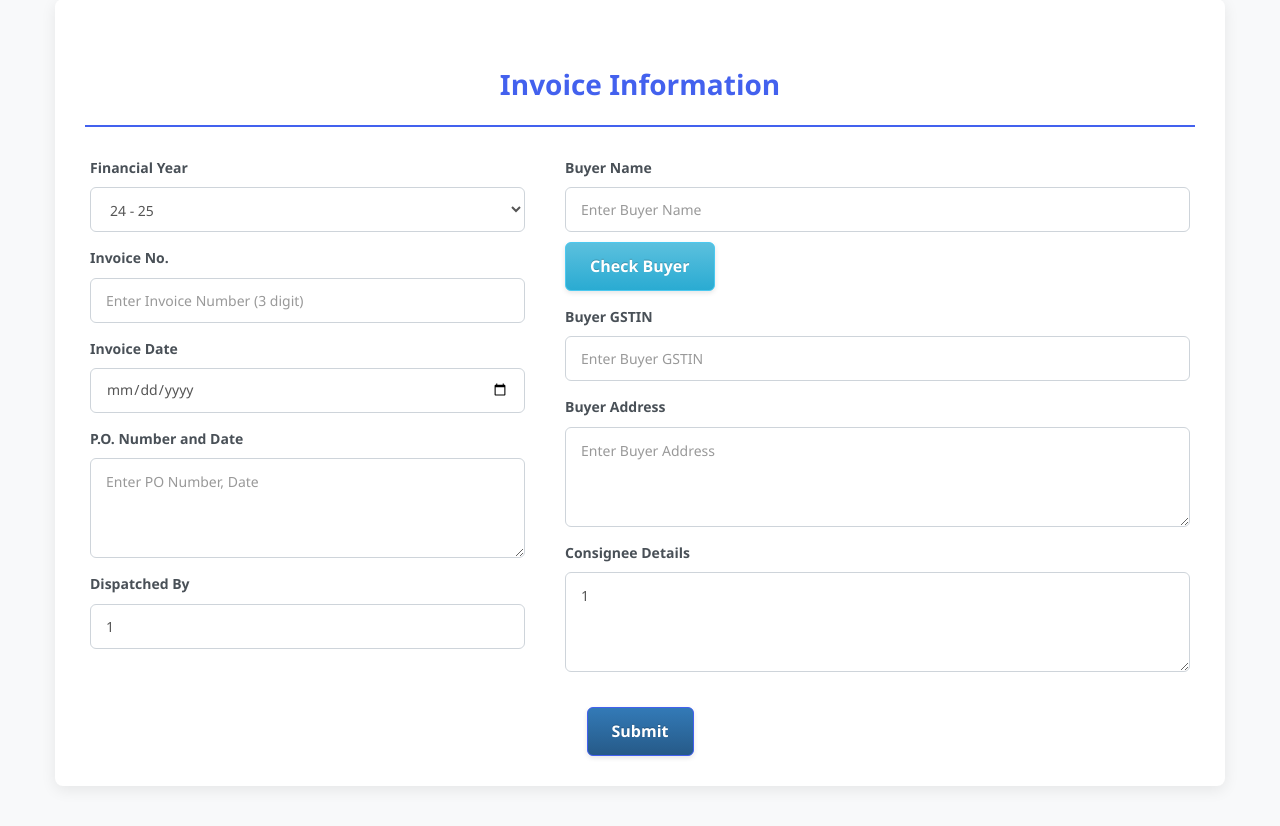
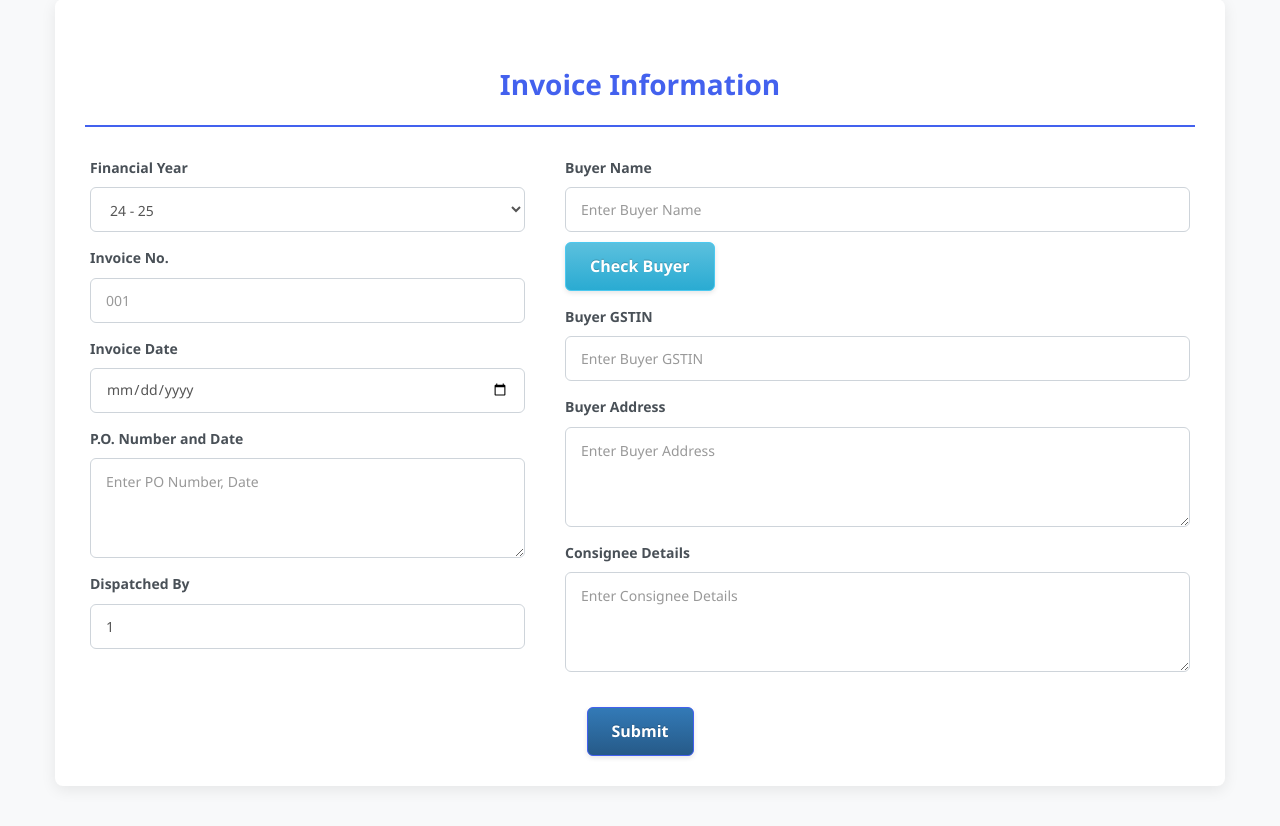
Before and after one commit to AngadRiat/RMC_system, a Flask app: page /edit_first_invoice_new in a window 1280 px wide. Shown: the part 41-867 px from the top of the page. Run offline with Flask 3, Linux system fonts and the light colour scheme; the visitor is signed in with stand-in values (Sample User, id 1); some libraries are stand-ins or nearby versions.

Commit message:
Fixed a few issues regarding consignee

```diff
--- a/app.py
+++ b/app.py
@@ -426,9 +426,10 @@ def view_invoices_new():
 @app.route('/first_page_new')
 @role_required('admin')
 def first_page_new():
-    # Get buyer_id and address_id from request arguments
+    # Get buyer_id, address_id, and consignee_id from request arguments
     buyer_id = request.args.get('buyer_id')
     address_id = request.args.get('address_id')
+    consignee_id = request.args.get('consignee_id')
     buyer_info = None
     selected_address = None
     buyer_addresses = []
@@ -455,15 +456,25 @@ def first_page_new():
         # Set the selected address if address_id is provided
         if address_id:
             cursor.execute("SELECT address FROM buyer_addresses WHERE address_id = %s", (address_id,))
-            selected_address = cursor.fetchone()
-            selected_address = selected_address['address'] if selected_address else None
+            selected_address_result = cursor.fetchone()
+            selected_address = selected_address_result['address'] if selected_address_result else None
 
         # Retrieve all associated consignee addresses for the buyer
-        cursor.execute("SELECT consignee_id, consignee_address FROM consignee_addresses WHERE buyer_id = %s", (buyer_id,))
+        cursor.execute("""
+            SELECT ca.consignee_id, ca.consignee_address
+            FROM consignee_addresses ca
+            JOIN buyer_addresses ba ON ca.buyer_id = ba.buyer_id
+            WHERE ba.address_id = %s
+        """, (address_id,))
         consignee_addresses = [{'consignee_id': row['consignee_id'], 'consignee_address': row['consignee_address']} for row in cursor.fetchall()]
 
-        # Set the selected consignee address if only one exists
-        if len(consignee_addresses) == 1:
+        # Set the selected consignee address if consignee_id is provided
+        if consignee_id:
+            cursor.execute("SELECT consignee_address FROM consignee_addresses WHERE consignee_id = %s", (consignee_id,))
+            selected_consignee_result = cursor.fetchone()
+            selected_consignee_address = selected_consignee_result['consignee_address'] if selected_consignee_result else None
+        elif len(consignee_addresses) == 1:
+            # If only one consignee address exists and no specific ID is provided
             selected_consignee_address = consignee_addresses[0]['consignee_address']
 
     # Fetch the maximum invoice_id from the invoices table
@@ -1334,31 +1345,70 @@ def delete_address(address_id):
         conn = psycopg2.connect(**DB_PARAMS)
         cursor = conn.cursor()
 
-        # Delete all invoice items associated with invoices having this address_id
-        cursor.execute("DELETE FROM invoice_items WHERE invoice_id IN (SELECT invoice_id FROM invoices WHERE address_id = %s)", (address_id,))
+        # Start transaction
+        conn.autocommit = False
 
-        # Delete all invoices associated with this address_id
+        # 1. First check if the address exists and get buyer_id
+        cursor.execute("SELECT buyer_id FROM buyer_addresses WHERE address_id = %s", (address_id,))
+        address_record = cursor.fetchone()
+
+        if not address_record:
+            flash('Address not found', 'error')
+            return redirect(url_for('buyer_table_new'))
+
+        buyer_id = address_record[0]
+
+        # 2. Check if this is the only address for this buyer
+        cursor.execute("SELECT COUNT(*) FROM buyer_addresses WHERE buyer_id = %s", (buyer_id,))
+        address_count = cursor.fetchone()[0]
+
+        if address_count == 1:
+            flash('Cannot delete the last address of a buyer. Delete the buyer instead.', 'error')
+            return redirect(url_for('buyer_table_new'))
+
+        # 3. Get all invoices that use this address
+        cursor.execute("SELECT invoice_id, consignee_id FROM invoices WHERE address_id = %s", (address_id,))
+        invoices = cursor.fetchall()
+        invoice_ids = [row[0] for row in invoices]
+
+        # 4. Get unique consignee_ids from these invoices
+        consignee_ids = list(set(row[1] for row in invoices if row[1] is not None))
+
+        # 5. Delete invoice items for these invoices
+        if invoice_ids:
+            cursor.execute("DELETE FROM invoice_items WHERE invoice_id = ANY(%s)", (invoice_ids,))
+
+        # 6. Delete the invoices
         cursor.execute("DELETE FROM invoices WHERE address_id = %s", (address_id,))
 
-        # Delete the address itself
+        # 7. Delete the address
         cursor.execute("DELETE FROM buyer_addresses WHERE address_id = %s", (address_id,))
 
-        # Commit the transaction
+        # 8. Check if any consignee addresses are now orphaned and delete them
+        for consignee_id in consignee_ids:
+            # Check if this consignee is used in any other invoices
+            cursor.execute("SELECT COUNT(*) FROM invoices WHERE consignee_id = %s", (consignee_id,))
+            if cursor.fetchone()[0] == 0:
+                # Not used anywhere else, safe to delete
+                cursor.execute("DELETE FROM consignee_addresses WHERE consignee_id = %s", (consignee_id,))
+
+        # Commit transaction
         conn.commit()
+
+        flash('Address and associated data deleted successfully', 'success')
+        return redirect(url_for('buyer_table_new'))
 
     except Exception as e:
         # Rollback transaction in case of error
         if conn:
             conn.rollback()
-        return f"Error deleting address: {e}", 500
+        flash(f'Error deleting address: {str(e)}', 'error')
+        return redirect(url_for('buyer_table_new'))
 
     finally:
         # Ensure connection is closed
         if conn:
             conn.close()
-
-    # Redirect back to the buyer table page after successful deletion
-    return redirect(url_for('buyer_table_new'))
 
 @app.route('/duplicate_invoice/<invoice_id>', methods=['GET'])
 @role_required('admin')
--- a/templates/first_page_new.html
+++ b/templates/first_page_new.html
@@ -92,7 +92,7 @@
                 border-radius: 6px;
                 margin-top: 10px;
             }
-            #address-group, #buyer-group {
+            #address-group, #buyer-group, #consignee-group {
                 margin-top: 15px;
                 padding: 15px;
                 background-color: #f8f9fa;
@@ -125,7 +125,11 @@
                         </div>
                         <div class="form-group">
                             <label for="inv_no">Invoice No.</label>
-                            <input type="number" class="form-control" id="inv_no" name="inv_no" placeholder="Enter Invoice Number (3 digit)" value="{{ session.get('inv_no', '') }}" min="000" max="999" required>
+                            <input type="text" class="form-control" id="inv_no" name="inv_no"
+                            placeholder="001"
+                            value="{{ next_invoice_number if next_invoice_number else session.get('inv_no', '') }}"
+                            pattern="[0-9]{1,3}"
+                            required>
                             {% if error %}
                                 <div class="alert alert-danger" role="alert">
                                     {{ error }}
@@ -157,7 +161,7 @@
                         </div>
                         <div class="form-group" id="address-group" style="display: none;">
                             <label for="addressDropdown">Select Buyer Address</label>
-                            <select class="form-control" id="addressDropdown" name="addressDropdown" onchange="document.getElementById('b_address').value = this.value">
+                            <select class="form-control" id="addressDropdown" name="addressDropdown">
                                 {% for address in buyer_addresses %}
                                     <option value="{{ address['address'] }}" {% if selected_address == address['address'] %} selected {% endif %}>
                                         {{ address['address'] }}
@@ -169,9 +173,19 @@
                             <label for="b_address">Buyer Address</label>
                             <textarea class="form-control" id="b_address" name="b_address" placeholder="Enter Buyer Address" rows="3" required>{{ selected_address if selected_address else '' }}</textarea>
                         </div>
+                        <div class="form-group" id="consignee-group" style="display: none;">
+                            <label for="consigneeDropdown">Select Consignee Address</label>
+                            <select class="form-control" id="consigneeDropdown" name="consigneeDropdown">
+                                {% for consignee in buyer_consignees %}
+                                    <option value="{{ consignee['consignee_address'] }}" {% if selected_consignee_address == consignee['consignee_address'] %} selected {% endif %}>
+                                        {{ consignee['consignee_address'] }}
+                                    </option>
+                                {% endfor %}
+                            </select>
+                        </div>
                         <div class="form-group">
                             <label for="c_details">Consignee Details</label>
-                            <textarea class="form-control" id="c_details" name="c_details" placeholder="Enter Consignee Details" rows="3" required>{{ session.get('Consignee', '') }}</textarea>
+                            <textarea class="form-control" id="c_details" name="c_details" placeholder="Enter Consignee Details" rows="3" required>{{ selected_consignee_address if selected_consignee_address else '' }}</textarea>
                         </div>
                     </div>
                     <div class="col-lg-12 text-center" style="margin-top: 20px;">
@@ -200,9 +214,19 @@
                     existingAddressDropdown.parentNode.removeChild(existingAddressDropdown);
                 }
 
+                const existingConsigneeDropdown = document.getElementById('consigneeDropdown');
+                if (existingConsigneeDropdown && existingConsigneeDropdown.parentNode) {
+                    existingConsigneeDropdown.parentNode.removeChild(existingConsigneeDropdown);
+                }
+
                 const addressGroup = document.getElementById('address-group');
                 if (addressGroup) {
                     addressGroup.style.display = 'none';
+                }
+
+                const consigneeGroup = document.getElementById('consignee-group');
+                if (consigneeGroup) {
+                    consigneeGroup.style.display = 'none';
                 }
 
                 $.ajax({
@@ -240,13 +264,9 @@
                                 option.setAttribute('data-name', buyer.buyer_name);
                                 option.setAttribute('data-gst', buyer.buyer_gst);
 
-                                // Store addresses as actual string values (not objects)
-                                const addresses = buyer.addresses.map(addr => addr.address);
-                                option.setAttribute('data-addresses', JSON.stringify(addresses));
-
-                                // Store consignee details as actual string values (not objects)
-                                const consignees = buyer.consignees.map(cons => cons.consignee_address);
-                                option.setAttribute('data-consignees', JSON.stringify(consignees));
+                                // Store addresses and consignees with their IDs
+                                option.setAttribute('data-addresses', JSON.stringify(buyer.addresses));
+                                option.setAttribute('data-consignees', JSON.stringify(buyer.consignees));
 
                                 buyerDropdown.appendChild(option);
                             });
@@ -289,16 +309,12 @@
                                         addressDropdown.classList.add('form-control');
                                         addressDropdown.id = 'addressDropdown';
 
-                                        addresses.forEach(address => {
+                                        addresses.forEach((address, index) => {
                                             const addressOption = document.createElement('option');
-                                            addressOption.textContent = address;
-                                            addressOption.value = address;
+                                            addressOption.textContent = address.address;
+                                            addressOption.value = address.address;
+                                            addressOption.setAttribute('data-address-id', address.address_id);
                                             addressDropdown.appendChild(addressOption);
-                                        });
-
-                                        // Update address field when an address is selected
-                                        addressDropdown.addEventListener('change', function () {
-                                            document.getElementById('b_address').value = addressDropdown.value;
                                         });
 
                                         addressGroup.appendChild(addressDropdown);
@@ -306,16 +322,65 @@
 
                                         // Set the first address as default
                                         if (addresses.length > 0) {
-                                            document.getElementById('b_address').value = addresses[0];
+                                            document.getElementById('b_address').value = addresses[0].address;
+                                        }
+
+                                        // Create or show consignee group
+                                        let consigneeGroup = document.getElementById('consignee-group');
+                                        if (!consigneeGroup) {
+                                            consigneeGroup = document.createElement('div');
+                                            consigneeGroup.id = 'consignee-group';
+                                            consigneeGroup.classList.add('form-group');
+                                            document.getElementById('c_details').parentNode.insertBefore(consigneeGroup, document.getElementById('c_details'));
+                                        }
+
+                                        // Clear the consignee group
+                                        consigneeGroup.innerHTML = '';
+
+                                        // Create consignee dropdown
+                                        if (consignees.length > 0) {
+                                            const dropdownLabel = document.createElement('label');
+                                            dropdownLabel.textContent = 'Select Consignee Address';
+                                            dropdownLabel.setAttribute('for', 'consigneeDropdown');
+                                            consigneeGroup.appendChild(dropdownLabel);
+
+                                            const consigneeDropdown = document.createElement('select');
+                                            consigneeDropdown.classList.add('form-control');
+                                            consigneeDropdown.id = 'consigneeDropdown';
+
+                                            consignees.forEach(consignee => {
+                                                const consigneeOption = document.createElement('option');
+                                                consigneeOption.textContent = consignee.consignee_address;
+                                                consigneeOption.value = consignee.consignee_address;
+                                                consigneeOption.setAttribute('data-consignee-id', consignee.consignee_id);
+                                                consigneeDropdown.appendChild(consigneeOption);
+                                            });
+
+                                            consigneeGroup.appendChild(consigneeDropdown);
+                                            consigneeGroup.style.display = 'block';
+
+                                            // Update consignee field when a consignee is selected
+                                            consigneeDropdown.addEventListener('change', function () {
+                                                document.getElementById('c_details').value = consigneeDropdown.value;
+                                            });
+
+                                            // Set the first consignee as default
+                                            if (consignees.length > 0) {
+                                                document.getElementById('c_details').value = consignees[0].consignee_address;
+                                            }
+                                        } else {
+                                            consigneeGroup.style.display = 'none';
+                                            document.getElementById('c_details').value = '';
                                         }
                                     } else {
                                         addressGroup.style.display = 'none';
                                         document.getElementById('b_address').value = '';
-                                    }
 
-                                    // Set first consignee as default if available
-                                    if (consignees.length > 0) {
-                                        document.getElementById('c_details').value = consignees[0];
+                                        const consigneeGroup = document.getElementById('consignee-group');
+                                        if (consigneeGroup) {
+                                            consigneeGroup.style.display = 'none';
+                                        }
+                                        document.getElementById('c_details').value = '';
                                     }
                                 }
                             });
@@ -335,7 +400,7 @@
             document.getElementById('invoiceForm').addEventListener('submit', function(event) {
                 const addressField = document.getElementById('b_address').value.toLowerCase();
                 const indianStates = [
-                "andhra pradesh", "arunachal pradesh", "assam", "bihar", "chhattisgarh",
+                "andhra pradesh", "assam", "bihar", "chhattisgarh",
                 "goa", "gujarat", "haryana", "himachal pradesh", "jharkhand", "karnataka",
                 "kerala", "madhya pradesh", "maharashtra", "manipur", "meghalaya",
                 "mizoram", "nagaland", "odisha", "punjab", "rajasthan", "sikkim",
```
Also changed, not shown: templates/buyer_table_new.html (+8 -4 lines), view_db_strcuture.py (+15 -3 lines), 1 other file.
